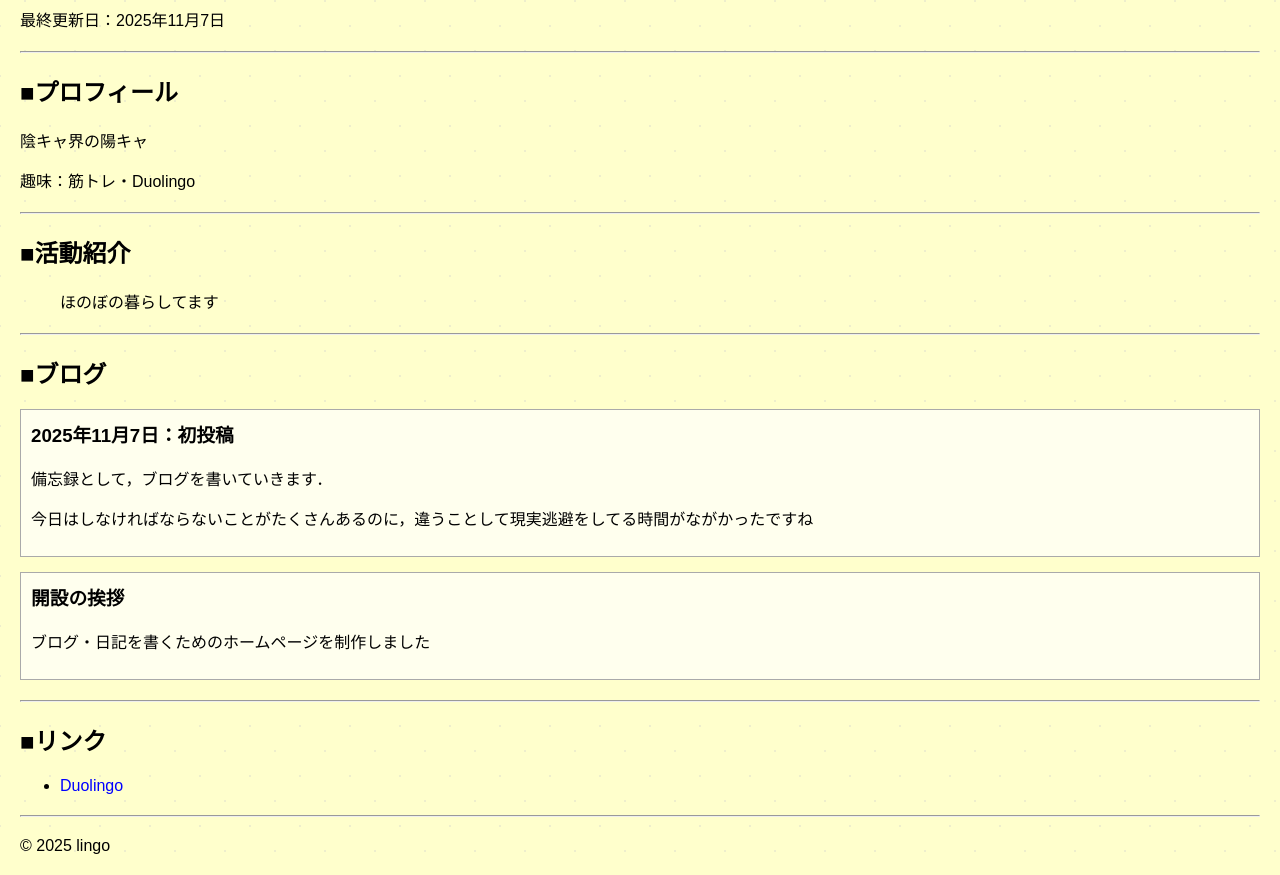
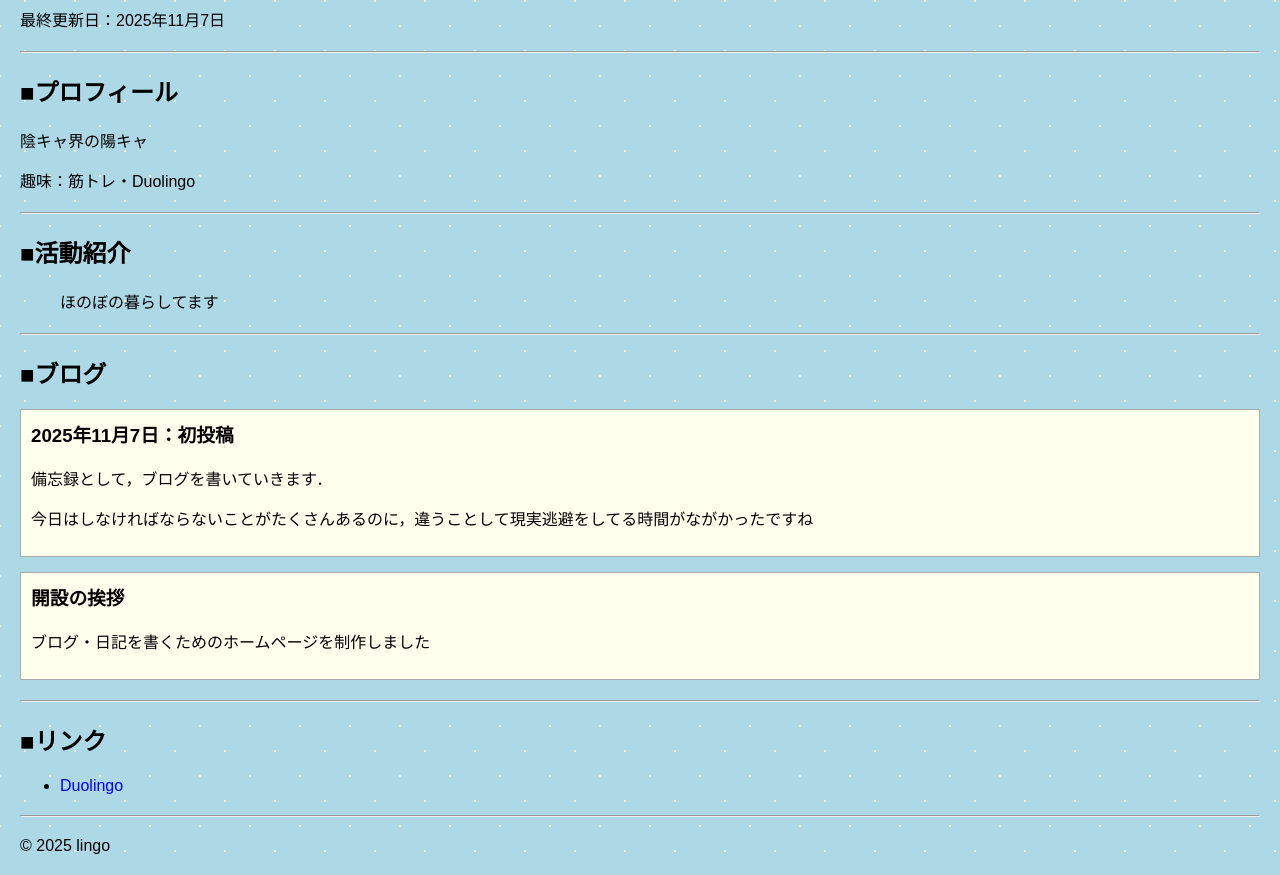
Before and after one commit to lingoblog/lingoblog.github.io, a plain HTML site: page index.html in a window 1280 px wide. Shown: the part 74-949 px from the top of the page. Drawn offline with Linux system fonts and the light colour scheme.

Commit message:
Update index.html

```diff
--- a/index.html
+++ b/index.html
@@ -5,7 +5,7 @@
 <title>lingoのホームページ</title>
 <style>
 body {
-  background-color: #ffffcc;
+  background-color: #ADD8E6;
   color: #000000;
   font-family: "MS PGothic", sans-serif;
   margin: 20px;
@@ -58,7 +58,7 @@ hr {
 
 <h2>■活動紹介</h2>
 <ul>
-  <p>ほのぼの暮らしてます</p>
+<p>ほのぼの暮らしてます</p>
 </ul>
 
 <hr>
```
